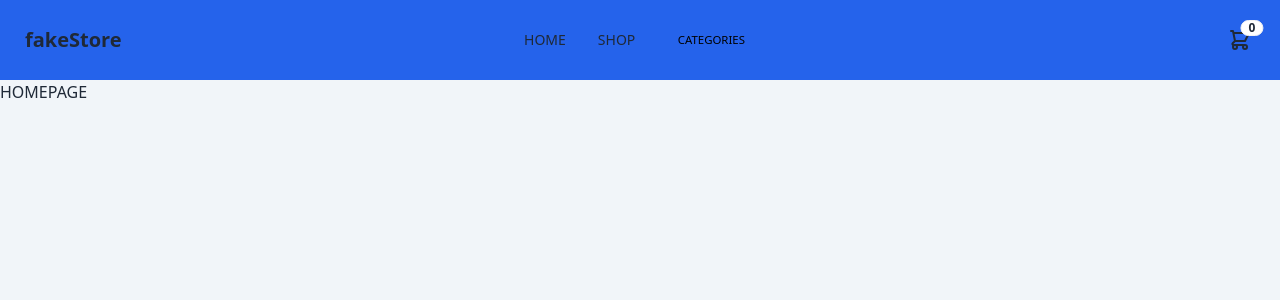
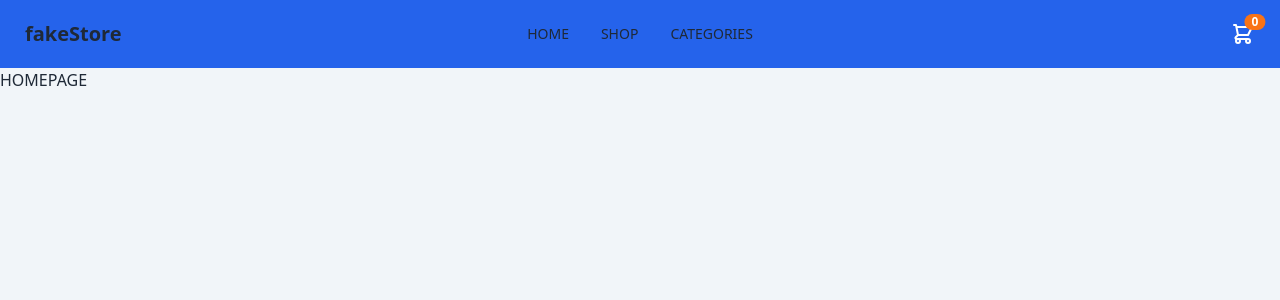
Before and after one commit to wagbubu/shopping-cart, a React (Vite) app: page / in a window 1280 px wide. Shown: the top 300 px of the page. Built offline with nearby package versions, Linux system fonts and the light colour scheme.

Commit message:
finalize cart sidebar, product contents card align left

```diff
--- a/src/components/Cart.jsx
+++ b/src/components/Cart.jsx
@@ -1,14 +1,10 @@
-import { useState } from "react";
 import CartButton from "./CartButton";
 import CartSideBar from "./CartSideBar";
 import { useSelector } from "react-redux";
 
 export default function Cart() {
-  const [hideCart, setHideCart] = useState(true);
   const items = useSelector((state) => state.cart.data.products);
-  const handleClick = () => {
-    setHideCart(!hideCart);
-  };
+
   const totalItems = items.reduce(
     (accumulator, product) => accumulator + product.quantity,
     0
@@ -16,8 +12,12 @@ export default function Cart() {
 
   return (
     <>
-      <CartButton handleClick={handleClick} totalItems={totalItems}></CartButton>
-      <CartSideBar handleClick={handleClick} hideCart={hideCart}></CartSideBar>
+      <div className="navbar-end">
+        <div className="drawer drawer-end">
+          <CartButton totalItems={totalItems}></CartButton>
+          <CartSideBar></CartSideBar>
+        </div>
+      </div>
     </>
   );
 }
--- a/src/components/CartButton.jsx
+++ b/src/components/CartButton.jsx
@@ -1,15 +1,18 @@
 /* eslint-disable react/prop-types */
-export default function CartButton({ handleClick, totalItems }) {
+export default function CartButton({ totalItems }) {
   return (
     <>
-      <button onClick={handleClick} className="btn btn-ghost btn-lg btn-circle">
+      <input id="my-drawer-4" type="checkbox" className="drawer-toggle" />
+      <div className="drawer-content justify-self-end">
+        {/* Page content here */}
+        <label htmlFor="my-drawer-4" className="drawer-button btn btn-ghost">
           <div className="indicator">
             <svg
               xmlns="http://www.w3.org/2000/svg"
               className="h-6 w-6"
               fill="none"
               viewBox="0 0 24 24"
-            stroke="currentColor"
+              stroke="white"
             >
               <path
                 strokeLinecap="round"
@@ -18,9 +21,10 @@ export default function CartButton({ handleClick, totalItems }) {
                 d="M3 3h2l.4 2M7 13h10l4-8H5.4M7 13L5.4 5M7 13l-2.293 2.293c-.63.63-.184 1.707.707 1.707H17m0 0a2 2 0 100 4 2 2 0 000-4zm-8 2a2 2 0 11-4 0 2 2 0 014 0z"
               />
             </svg>
-          <span className="badge badge-sm indicator-item">{totalItems}</span>
+            <span className="badge badge-sm indicator-item text-white bg-orange-500 border-none">{totalItems}</span>
           </div>
-      </button>
+        </label>
+      </div>
     </>
   );
 }
--- a/src/components/CartSideBar.jsx
+++ b/src/components/CartSideBar.jsx
@@ -2,23 +2,23 @@
 import { useSelector } from "react-redux";
 import CartProductCard from "./CartProductCard";
 
-export default function CartSideBar({ hideCart, handleClick }) {
+export default function CartSideBar() {
   const products = useSelector((state) => state.cart.data.products);
   const subtotal = useSelector((state) => state.cart.subtotal);
 
   return (
     <>
-      <div
-        className={`${
-          hideCart ? "hidden" : "flex"
-        } bg-gray-400 h-screen w-96 absolute top-0 right-0 px-6 py-4 z-10 flex-col justify-between`}
-      >
-        <div>
-          <div className="flex flex-row-reverse justify-between items-center">
-            <button
-              onClick={handleClick}
-              className="btn btn-square btn-outline"
-            >
+      <div className="drawer-side z-10 ">
+        <label
+          htmlFor="my-drawer-4"
+          aria-label="close sidebar"
+          className="drawer-overlay"
+        ></label>
+        <ul className="p-6 min-h-full bg-base-200 w-96">
+          {/* Sidebar content here */}
+          <li className="flex justify-between items-center mb-6">
+            <p className="text-xl font-bold">MY CART: </p>
+            <label  className="btn btn-square btn-outline" htmlFor="my-drawer-4" aria-label="close sidebar">
               <svg
                 xmlns="http://www.w3.org/2000/svg"
                 className="h-6 w-6"
@@ -33,9 +33,8 @@ export default function CartSideBar({ hideCart, handleClick }) {
                   d="M6 18L18 6M6 6l12 12"
                 />
               </svg>
-            </button>
-            <p className="text-black font-bold">MY CART:</p>
-          </div>
+            </label>
+          </li>
           {products &&
             products.map((product) => (
               <CartProductCard
@@ -44,17 +43,19 @@ export default function CartSideBar({ hideCart, handleClick }) {
                 quantity={product.quantity}
               ></CartProductCard>
             ))}
-        </div>
+          <li>
             <div
               className={`${
                 products.length ? "flex" : "hidden"
-          } flex-col items-center py-4`}
+              } self-end flex-col items-center mb-6`}
             >
-          <p className="text-black text-xl font-bold mb-4">
+              <p className="text-black text-xl font-bold my-4">
                 SUBTOTAL : ${subtotal.toFixed(2)}
               </p>
               <button className="btn-secondary btn btn-wide">Checkout</button>
             </div>
+          </li>
+        </ul>
       </div>
     </>
   );
--- /dev/null
+++ b/src/components/DesktopMenu.jsx
@@ -0,0 +1,40 @@
+import { Link } from "react-router-dom";
+
+export default function DesktopMenu() {
+  return (
+    <div className="navbar-center hidden lg:flex">
+      <ul className="menu menu-horizontal px-1 items-center">
+        <li>
+          <Link to="/">HOME</Link>
+        </li>
+        <li>
+          <Link to="shop">SHOP</Link>
+        </li>
+        <li className="max-w-min">
+          <div className="dropdown dropdown-bottom p-0">
+            <div tabIndex={0} className="py-2 px-4 rounded-md flex justify-center items-center">
+              <p className="font-normal">CATEGORIES</p>
+            </div>
+            <ul
+              tabIndex={0}
+              className="dropdown-content z-[1] menu p-2 shadow bg-base-100 rounded-box w-52"
+            >
+              <li>
+                <Link to="category/jewelery">Jewelries</Link>
+              </li>
+              <li>
+                <Link to="category/electronics">Electronics</Link>
+              </li>
+              <li>
+                <Link to="category/men's-clothing">Men&apos;s</Link>
+              </li>
+              <li>
+                <Link to="category/women's-clothing">Women&apos;s</Link>{" "}
+              </li>
+            </ul>
+          </div>
+        </li>
+      </ul>
+    </div>
+  );
+}
--- /dev/null
+++ b/src/components/HamburgerMenu.jsx
@@ -0,0 +1,56 @@
+import { Link } from "react-router-dom";
+export default function HamburgerMenu() {
+  return (
+    <div className="navbar-start">
+      <div className="dropdown">
+        <div tabIndex={0} role="button" className="btn btn-ghost lg:hidden">
+          <svg
+            xmlns="http://www.w3.org/2000/svg"
+            className="h-5 w-5"
+            fill="none"
+            viewBox="0 0 24 24"
+            stroke="currentColor"
+          >
+            <path
+              strokeLinecap="round"
+              strokeLinejoin="round"
+              strokeWidth="2"
+              d="M4 6h16M4 12h8m-8 6h16"
+            />
+          </svg>
+        </div>
+        <ul
+          tabIndex={0}
+          className="menu menu-sm dropdown-content mt-3 z-[1] p-2 shadow bg-base-100 rounded-box w-52"
+        >
+          <li>
+            <Link to="/">HOME</Link>{" "}
+          </li>
+          <li>
+            <Link to="shop">SHOP</Link>
+          </li>
+          <li>
+            <a>Categories</a>
+            <ul className="p-2">
+              <li>
+                <Link to="category/jewelery">Jewelries</Link>
+              </li>
+              <li>
+                <Link to="category/electronics">Electronics</Link>
+              </li>
+              <li>
+                <Link to="category/men's-clothing">Men&apos;s</Link>
+              </li>
+              <li>
+                <Link to="category/women's-clothing">Women&apos;s</Link>
+              </li>
+            </ul>
+          </li>
+        </ul>
+      </div>
+      <Link to="/" className="btn btn-ghost text-xl">
+        fakeStore
+      </Link>
+    </div>
+  );
+}
--- a/src/components/Navbar.jsx
+++ b/src/components/Navbar.jsx
@@ -1,5 +1,7 @@
-import { Link, Outlet } from "react-router-dom";
+import { Outlet } from "react-router-dom";
 import Cart from "./Cart";
+import HamburgerMenu from "./HamburgerMenu";
+import DesktopMenu from "./DesktopMenu";
 
 export default function Navbar() {
   //Homepage
@@ -9,104 +11,10 @@ export default function Navbar() {
     <>
       <div className="bg-slate-100 min-h-screen">
         <div className="navbar bg-blue-600 sticky z-10 top-0">
-          <div className="navbar-start">
-            <div className="dropdown">
-              <div
-                tabIndex={0}
-                role="button"
-                className="btn btn-ghost lg:hidden"
-              >
-                <svg
-                  xmlns="http://www.w3.org/2000/svg"
-                  className="h-5 w-5"
-                  fill="none"
-                  viewBox="0 0 24 24"
-                  stroke="currentColor"
-                >
-                  <path
-                    strokeLinecap="round"
-                    strokeLinejoin="round"
-                    strokeWidth="2"
-                    d="M4 6h16M4 12h8m-8 6h16"
-                  />
-                </svg>
-              </div>
-              <ul
-                tabIndex={0}
-                className="menu menu-sm dropdown-content mt-3 z-[1] p-2 shadow bg-base-100 rounded-box w-52"
-              >
-                <li>
-                  <Link to="/">HOME</Link>{" "}
-                </li>
-                <li>
-                  <Link to="shop">SHOP</Link>
-                </li>
-                <li>
-                  <a>Categories</a>
-                  <ul className="p-2">
-                    <li>
-                      <Link to="category/jewelery">Jewelries</Link>
-                    </li>
-                    <li>
-                      <Link to="category/electronics">Electronics</Link>
-                    </li>
-                    <li>
-                      <Link to="category/men's-clothing">Men&apos;s</Link>
-                    </li>
-                    <li>
-                      <Link to="category/women's-clothing">Women&apos;s</Link>
-                    </li>
-                  </ul>
-                </li>
-              </ul>
-            </div>
-            <Link to="/" className="btn btn-ghost text-xl">
-              fakeStore
-            </Link>
-          </div>
-          <div className="navbar-center hidden lg:flex">
-            <ul className="menu menu-horizontal px-1 items-center">
-              <li>
-                <Link to="/">HOME</Link>
-              </li>
-              <li>
-                <Link to="shop">SHOP</Link>
-              </li>
-              <li>
-                <div className="dropdown dropdown-bottom">
-                  <div
-                    tabIndex={0}
-                    role="button"
-                    className="font-normal btn btn-link hover:no-underline no-underline text-black btn-xs h-max w-max"
-                  >
-                    CATEGORIES
-                  </div>
-                  <ul
-                    tabIndex={0}
-                    className="dropdown-content z-[1] menu p-2 shadow bg-base-100 rounded-box w-52"
-                  >
-                    <li>
-                      <Link to="category/jewelery">Jewelries</Link>
-                    </li>
-                    <li>
-                      <Link to="category/electronics">Electronics</Link>
-                    </li>
-                    <li>
-                      <Link to="category/men's-clothing">Men&apos;s</Link>
-                    </li>
-                    <li>
-                      <Link to="category/women's-clothing">Women&apos;s</Link>{" "}
-                    </li>
-                  </ul>
-                </div>
-              </li>
-            </ul>
-          </div>
-          <div className="navbar-end">
-            <Cart></Cart>
-          </div>
+          <HamburgerMenu></HamburgerMenu>
+          <DesktopMenu></DesktopMenu>
+          <Cart></Cart>
         </div>
-        <div></div>
         <Outlet></Outlet>
       </div>
     </>
--- a/src/components/ProductCard.jsx
+++ b/src/components/ProductCard.jsx
@@ -35,8 +35,10 @@ export default function ProductCard({ id, title, price, image }) {
                 {titleShorten}
               </dfn>
             </h2>
-            <p className="italic text-sm">${price}</p>
-            <p className="text-xs">Rating: ⭐⭐⭐⭐⭐</p>
+            <div className="flex flex-col items-start">
+              <p className="italic text-md mb-6">${price}</p>
+              <p className="text-xs">Rating: ⭐⭐⭐⭐⭐</p>
+            </div>
           </div>
         </Link>
       </div>
```
Also changed, not shown: src/components/CartProductCard.jsx (+6 -3 lines). Lines whose indentation alone changed are shown as unchanged.
